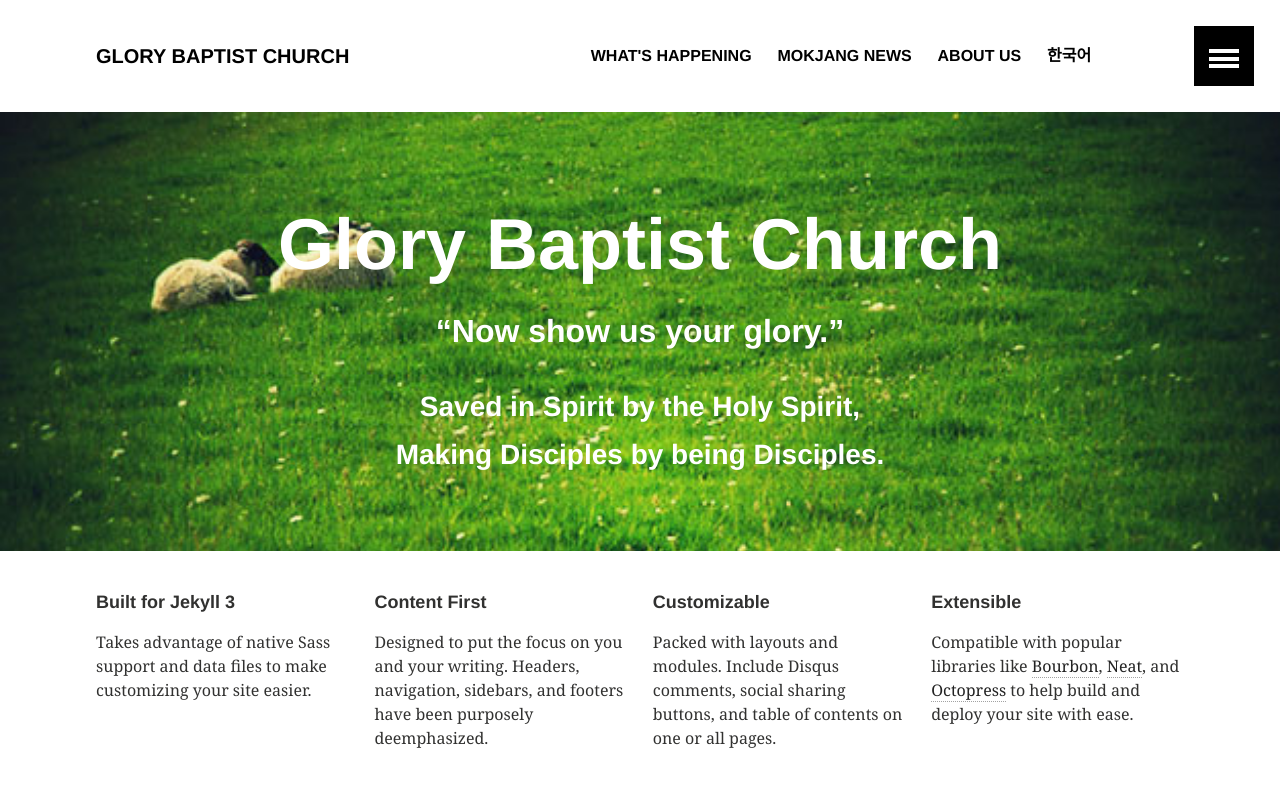
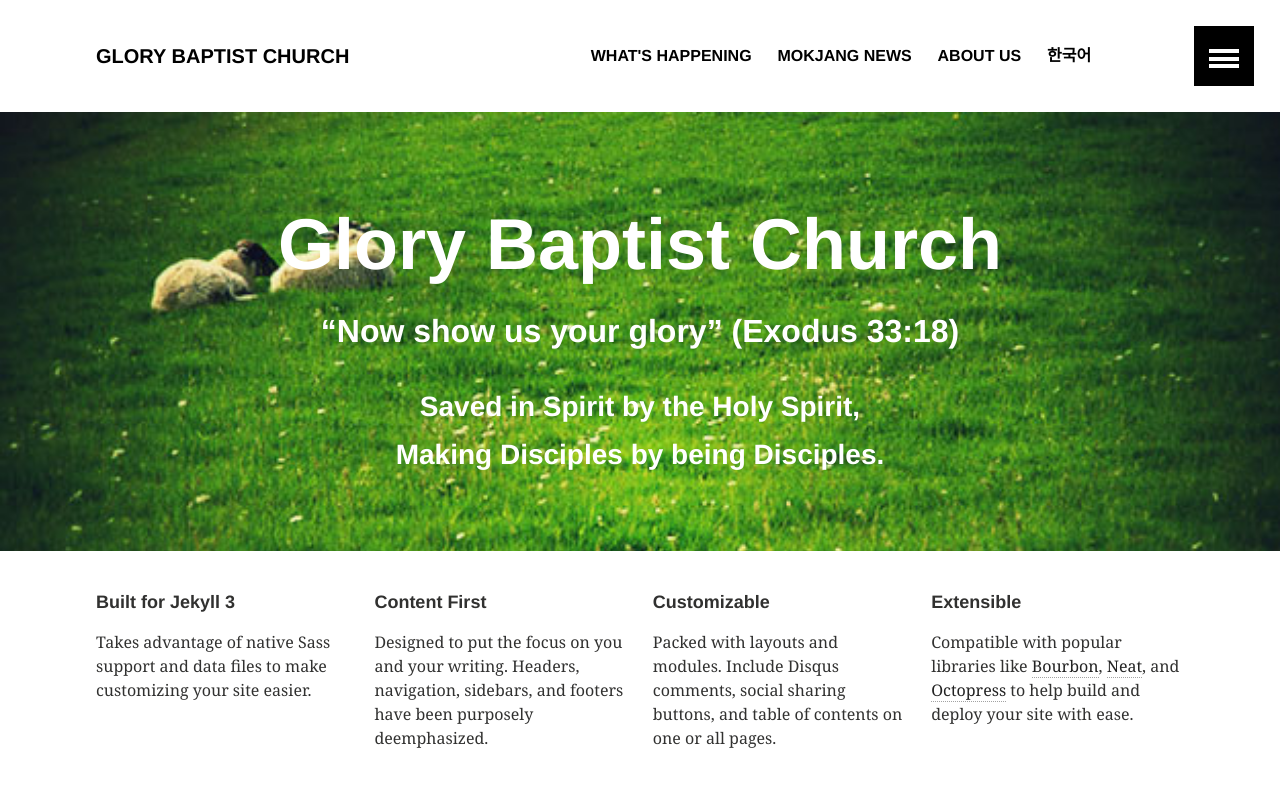
Before and after one commit to kimcheedfc/kimcheedfc.github.io, a Jekyll site: the page built from index.md, in a window 1280 px wide and 900 px high, cut to the strip 0-867 px from the top of the window. Shown: the top 787 px of the strip. Built offline with Jekyll 4.4.1, drawn with Linux system fonts in a browser that asks for light colours.

Commit message:
(minor) Content changes

```diff
--- a/_layouts/home.html
+++ b/_layouts/home.html
@@ -37,7 +37,7 @@
     <div class="page-lead" style="background-image:url({{ site.url }}/images/{{ page.image.feature }})">
       <div class="wrap page-lead-content">
         <h1>Glory Baptist Church</h1>
-        <h2>“Now show us your glory.”</h2>
+        <h2>“Now show us your glory” (Exodus 33:18)</h2>
         <h3>
           Saved in Spirit by the Holy Spirit, <br />
           Making Disciples by being Disciples.
```
